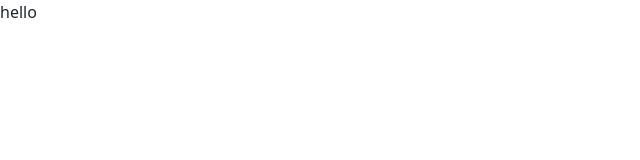
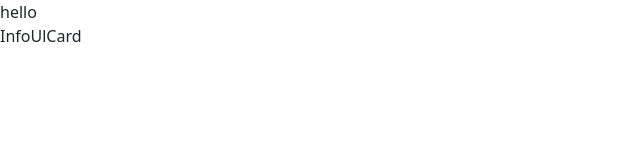
Before and after one commit to Belal-Alharash/NFT-Market, a React (Vite) app: page / in a window 1280 px wide. Shown: the top 160 px of the page, without its empty margins (0-640 px from the left). Built offline with nearby package versions, Linux system fonts and the light colour scheme.

Commit message:
Ins.(First Commit) : - initialize  my branch

```diff
--- a/src/App.jsx
+++ b/src/App.jsx
@@ -1,10 +1,12 @@
 import React from 'react'
 import './App.css'
+import InfoUlCard from './components/InfoUlCard/InfoUlCard'
 
 export default function App() {
   return (
     <>
       hello
+      <InfoUlCard/>
     </>
   )
 }
```
